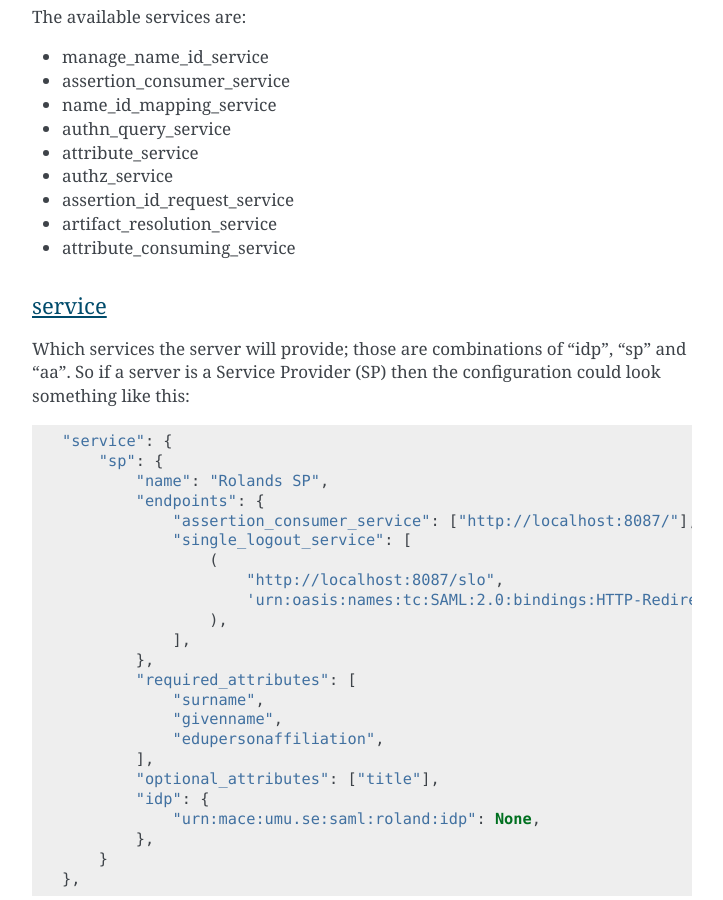
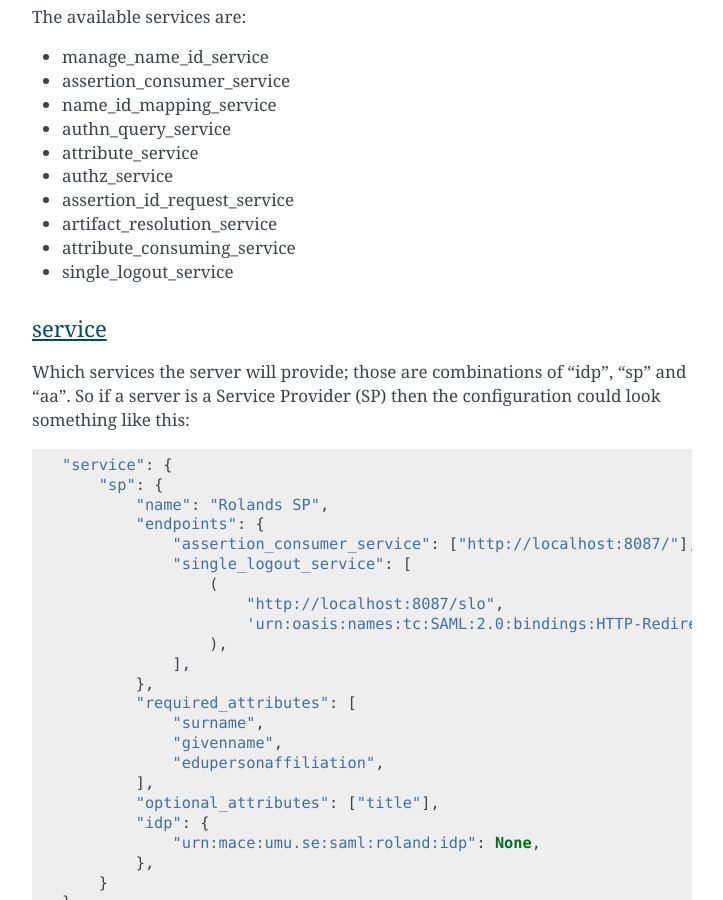
Before and after one commit to IdentityPython/pysaml2, a Sphinx documentation site: the page built from docs/howto/config.rst, in a window 1280 px wide and 900 px high, scrolled down 9620 px. Shown: the whole window, without its empty margins (388-1111 px from the left). Built offline with Sphinx 7.4.7, drawn with Linux system fonts in a browser that asks for light colours; the version number is read from the project's files by our own code.

Commit message:
Add single_logout_service to the list of services with preferred_binding
Signed-off-by: Ivan Kanakarakis <ivan.kanak@gmail.com>

```diff
--- a/docs/howto/config.rst
+++ b/docs/howto/config.rst
@@ -400,6 +400,7 @@ The available services are:
 * assertion_id_request_service
 * artifact_resolution_service
 * attribute_consuming_service
+* single_logout_service
 
 
 service
```
